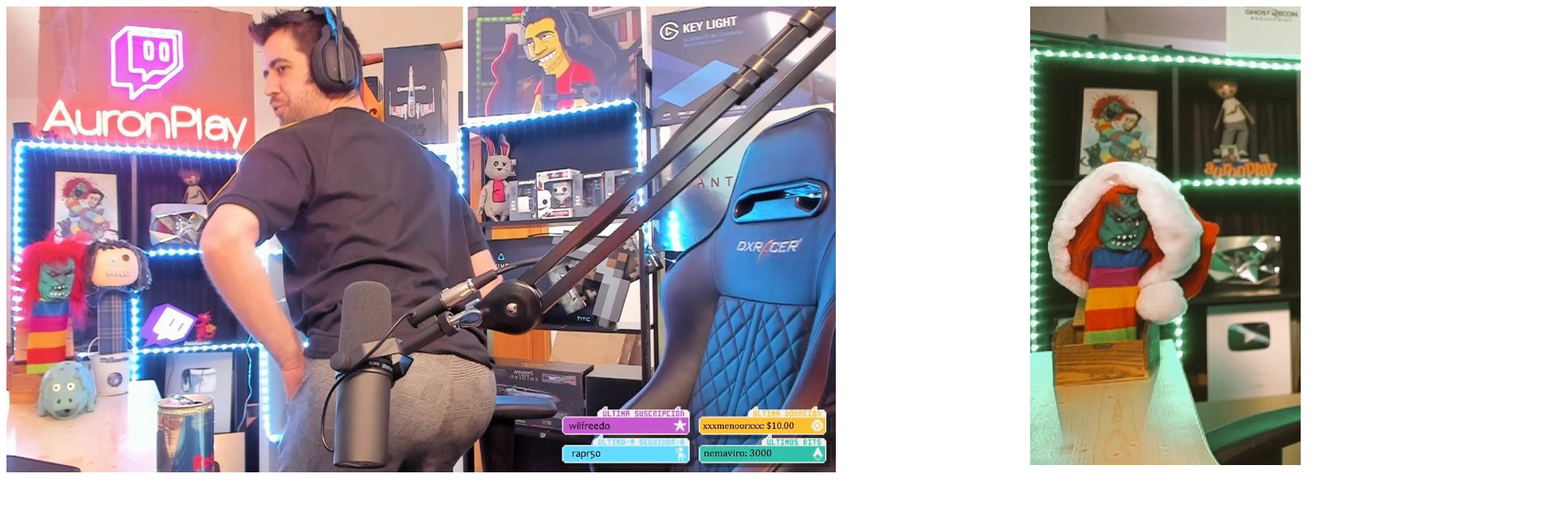
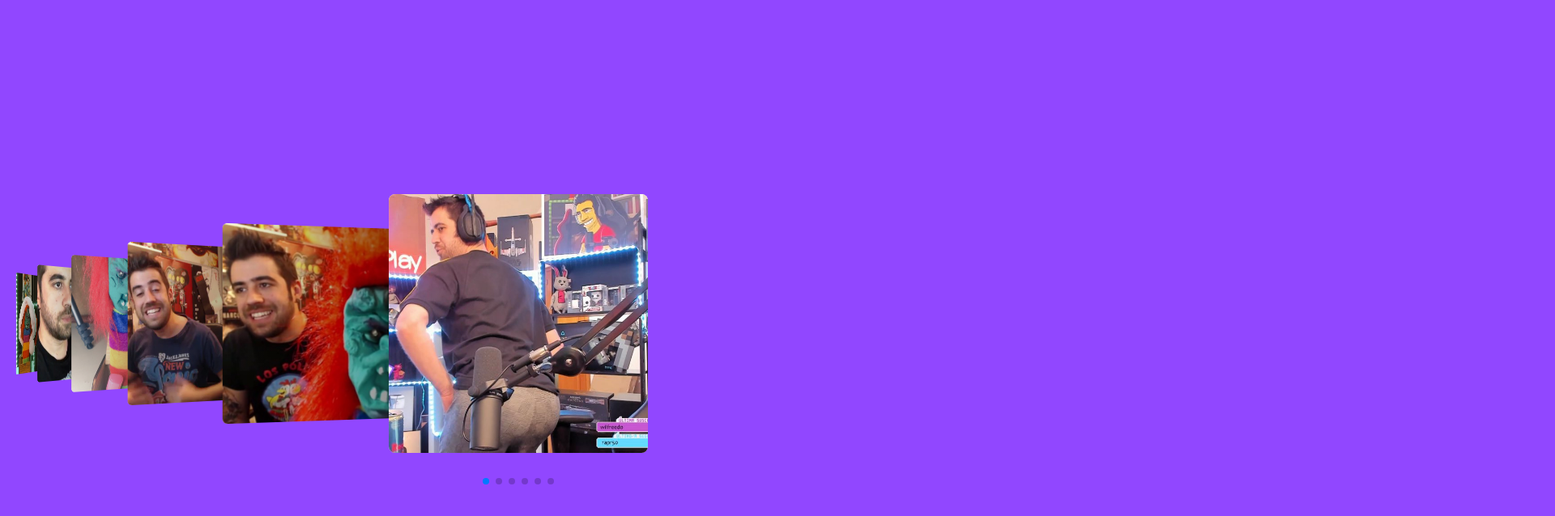
Before and after one commit to alucart2005/littleJS_swiper, a plain HTML site: page assets/index.html in a window 1280 px wide. Shown: the top 638 px of the page at 81% size, 1920 px wide, since content can reach past the window. Drawn offline with nearby package versions, Linux system fonts and the light colour scheme.

Commit message:
feat: adds to main.js

```diff
--- a/assets/css/styles.css
+++ b/assets/css/styles.css
@@ -0,0 +1,39 @@
+body {
+  display: flex;
+  justify-content: center;
+  align-items: center;
+  min-height: 100vh;
+  background: #fff;
+  font-family: Helvetica Neue, Helvetica, Arial, sans-serif;
+  font-size: 14px;
+  color: #000;
+  background-color: #9147ff;
+  margin: 0;
+  padding: 0;
+}
+.swiper-container {
+  width: 100%;
+  padding-top: 50px;
+  padding-bottom: 50px;
+}
+.swiper-slide {
+  background-position: center;
+  background-size: cover;
+  width: 320px;
+  background-color: #fdfcff;
+  overflow: hidden;
+  border-radius: 8px;
+  color: rgb(9, 9, 9);
+}
+.picture{
+  width: 320px;
+  height: 320px;
+  overflow: hidden;
+}
+.picture img{
+  display: block;
+  width: 100%;
+  height: 100%;
+  -o-object-fit: cover;
+  object-fit: cover;
+}
--- a/assets/index.html
+++ b/assets/index.html
@@ -51,7 +51,7 @@
       </div>
       <div class="swiper-pagination"></div>
     </div>
-    <script src="https://cdn.jsdelivr.net/npm/swiper@10/swiper-bundle.min.mjs"></script>
+    <script src="https://cdn.jsdelivr.net/npm/swiper@10/swiper-bundle.min.js"></script>
     <script src="./js/main.js"></script>
   </body>
 </html>
--- a/assets/js/main.js
+++ b/assets/js/main.js
@@ -0,0 +1,17 @@
+const swiper = new Swiper('.swiper-container', {
+  effect: 'coverflow',
+  loop: true,
+  grabCursor: true,
+  centeredSlides: true,
+  slidesPerView: 'auto',
+  coverflowEffect: {
+    rotate: 20,
+    stretch: 0,
+    depth: 400,
+    modifier: 1,
+    slideShadows: true,
+  },
+  pagination: {
+    el: '.swiper-pagination',
+  },
+});
```
